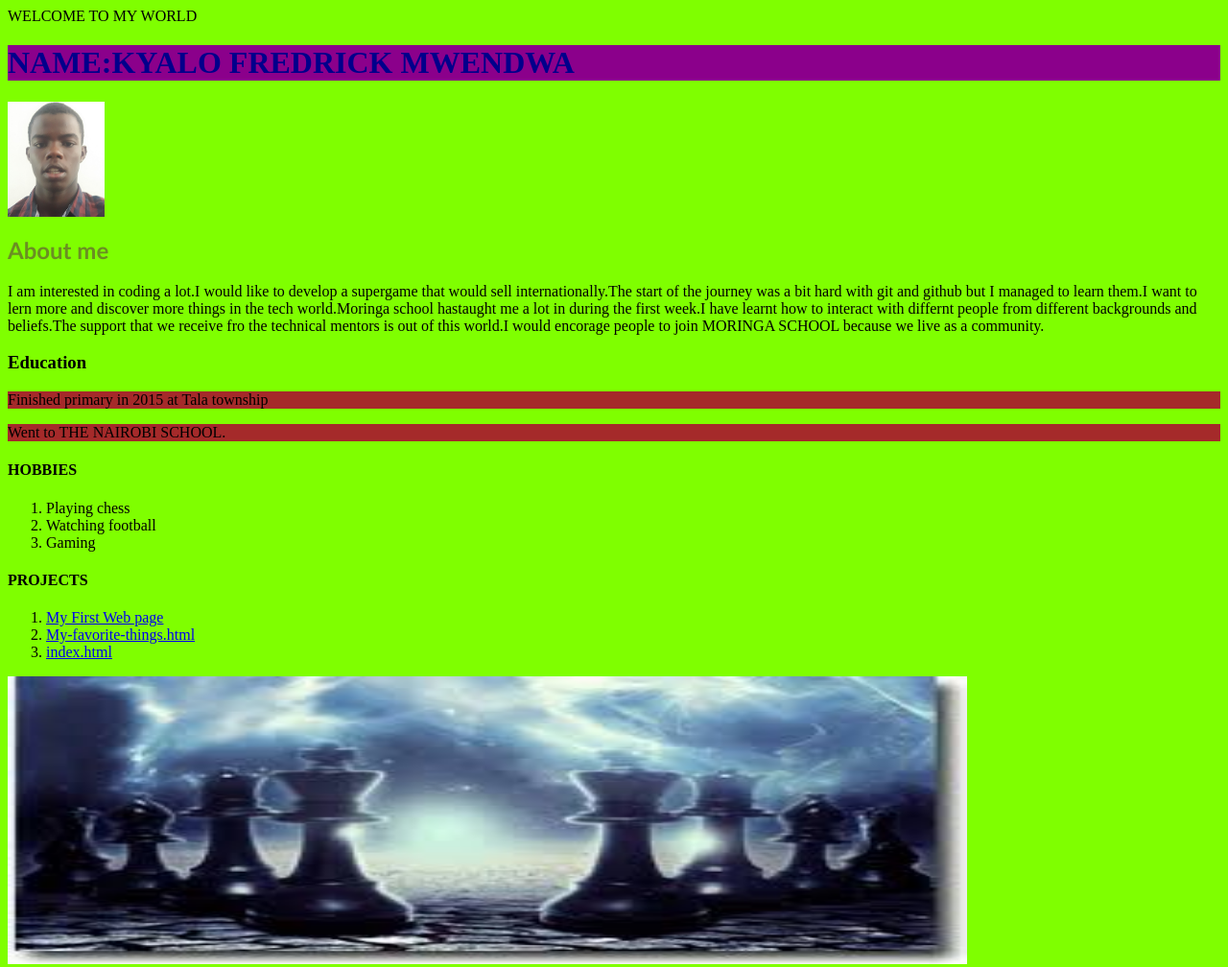
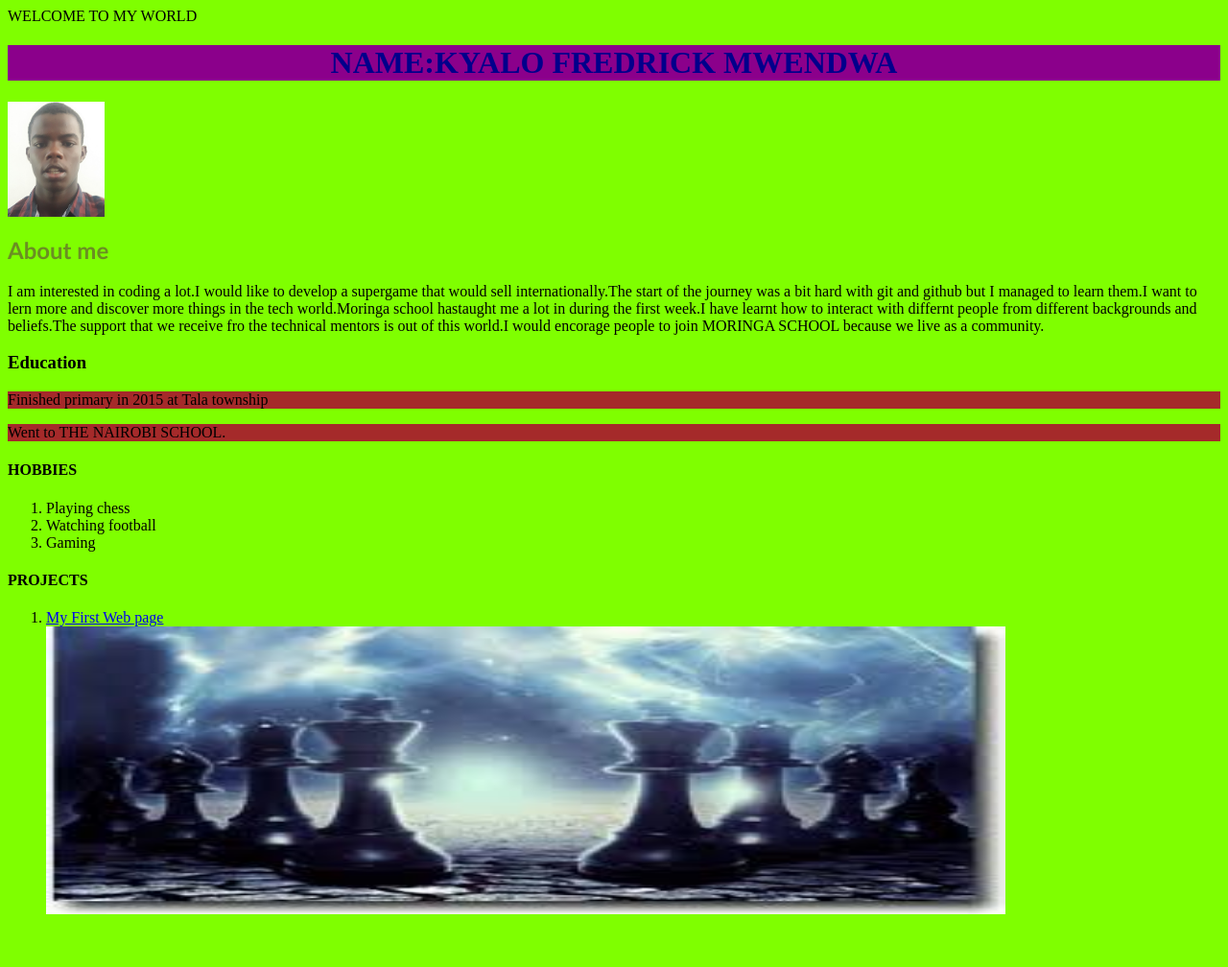
Before and after one commit to Fredrick-kyalo/Fredrick-kyalo.github.io, a plain HTML site: page index.html in a window 1280 px wide. Shown: the whole page at 96% size. After the commit the page ends 969 px from the top, so only its background shows below. Drawn offline with Linux system fonts and the light colour scheme.

Commit message:
modify index.html

```diff
--- a/css/styles.css
+++ b/css/styles.css
@@ -1,6 +1,7 @@
 h1{
     color: darkblue;
     background-color: darkmagenta;
+    text-align: center;
 }
 h2{
     color: olivedrab;
--- a/index.html
+++ b/index.html
@@ -19,9 +19,6 @@
        <h4>PROJECTS</h4>
        <ol>
            <li><a href="https://fredrick-kyalo.github.io/my-first-webpage" target="_blank\\\">My First Web page</a></li>
-           <li><a href="My-favorite-things.html">My-favorite-things.html</a></li>
-           <li><a href="hhttps://fredrick-kyalo.github.io/index.html">index.html</a></li>
-       </ol>
        <img src="mimi.jpeg" width="1000px" height="300px">
 </body>
 </head>
```
